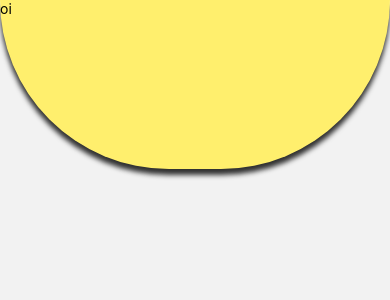
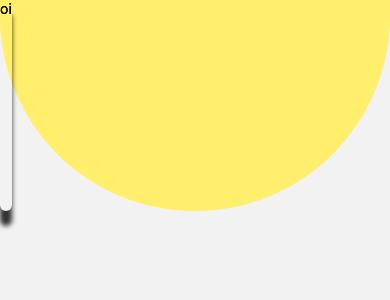
Before and after one commit to ArthurFR04/SA-2_HelpNate, a React Native app: screen / in a window 390 px wide. Shown: the top 300 px of the page. Built offline with nearby package versions, Linux system fonts and the light colour scheme.

Commit message:
Update style Registration Screen

```diff
--- a/src/screens/Registration/RegistrationScreen.js
+++ b/src/screens/Registration/RegistrationScreen.js
@@ -5,8 +5,9 @@ import style from './RegistrationStyle';
 function RegistrationScreen(){
     return(
         <View style={style.container}>
-            <View style={style.circle}>
+            <View style={style.containerCircle}>
                 <Text>oi</Text>
+                <View style={style.circle}><Text>oi</Text></View>
                 <TouchableOpacity></TouchableOpacity>
             </View>
         </View>
--- a/src/screens/Registration/RegistrationStyle.js
+++ b/src/screens/Registration/RegistrationStyle.js
@@ -6,18 +6,26 @@ export default StyleSheet.create({
         width: "100%",
         backgroundColor: "#f2f2f2"
     },
+    containerCircle:{
+        position: "relative",
+        height: "25%",
+        backgroundColor: "#FFEF6D",
+        borderBottomRightRadius: (Dimensions.get('window').width + (Dimensions.get('window').width * 5)),
+        borderBottomLeftRadius: (Dimensions.get('window').width + (Dimensions.get('window').width * 5))
+    },
     circle:{
-        height: "20%",
-        backgroundColor: "#FFEF6D",
+        position: "absolute",
+        top: 0,
+        left: 0,
+        height: "100%",
         borderBottomRightRadius: (Dimensions.get('window').width + (Dimensions.get('window').width * 5)),
         borderBottomLeftRadius: (Dimensions.get('window').width + (Dimensions.get('window').width * 5)),
         shadowColor: "#000",
         shadowOffset: {
             width: 0,
-            height: 6,
+            height: 15,
         },
         shadowOpacity: 0.8,
         shadowRadius: 5,
-        elevation: 5,
     }
 })
```
